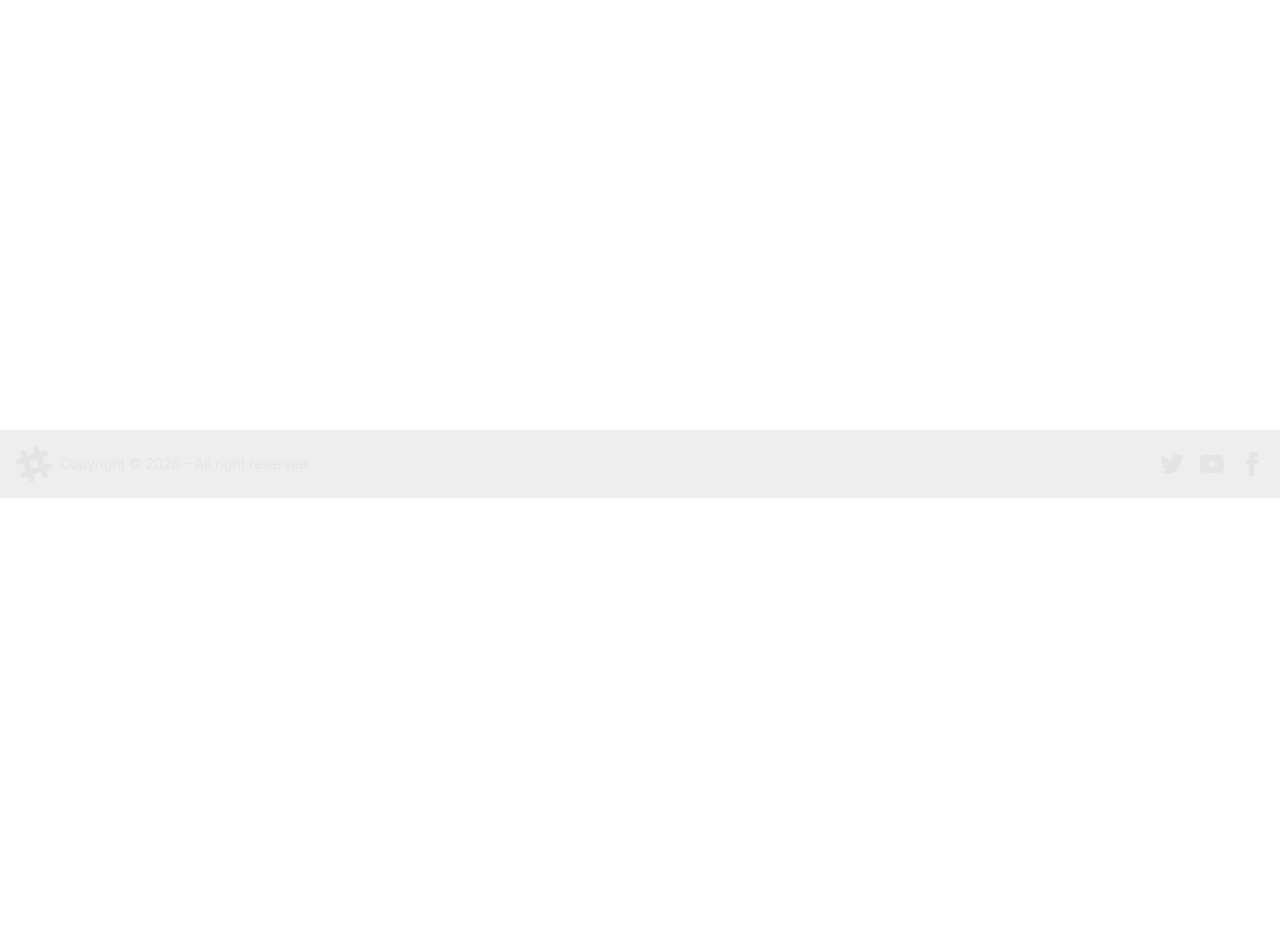
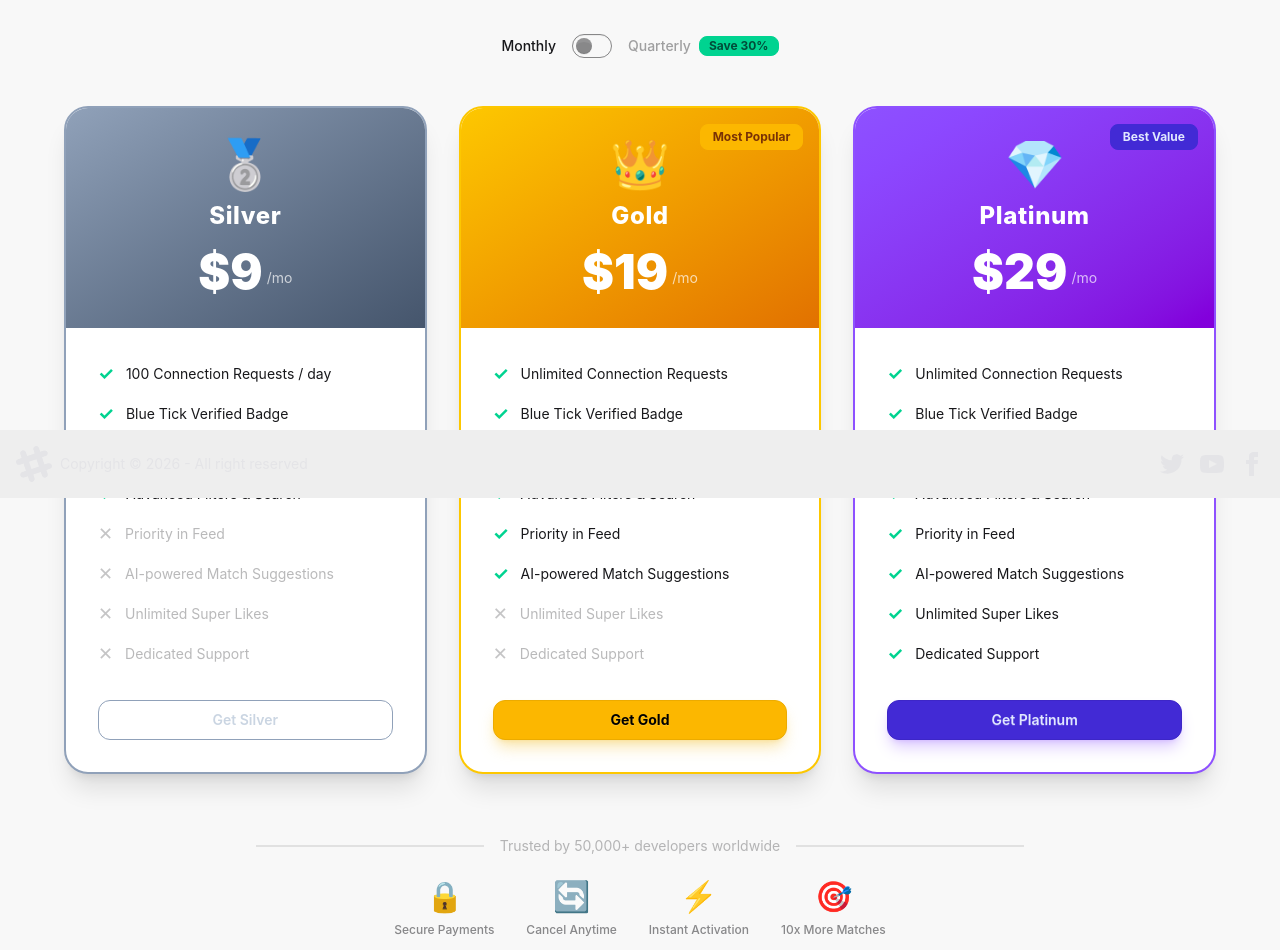
Before and after one commit to Uday1772002/devTinder, a React (Vite) app in the folder client/: page /premium in a window 1280 px wide. Shown: the part 302-1252 px from the top of the page. Before the commit the page ends 800 px from the top, so only its background shows below. Built offline with nearby package versions, Linux system fonts and the light colour scheme; no server answers.

Commit message:
premium_page_ui

```diff
--- a/client/src/components/NavBar.jsx
+++ b/client/src/components/NavBar.jsx
@@ -63,7 +63,7 @@ const Navbar = () => {
                 <Link to="/requests/sent">Sent Requests</Link>
               </li>
               <li>
-                <a>Settings</a>
+                <Link to="/premium">Premium</Link>
               </li>
               <li>
                 <a onClick={handleLogout}>Logout</a>
--- a/client/src/components/Premium.jsx
+++ b/client/src/components/Premium.jsx
@@ -1,7 +1,215 @@
-import React from "react";
+import React, { useState } from "react";
+
+const plans = [
+  {
+    id: "silver",
+    name: "Silver",
+    badge: null,
+    price: { monthly: 9, quarterly: 24 },
+    color: "from-slate-400 to-slate-600",
+    borderColor: "border-slate-400",
+    btnClass:
+      "btn-outline border-slate-400 text-slate-300 hover:bg-slate-500 hover:border-slate-500",
+    icon: "🥈",
+    features: [
+      { text: "100 Connection Requests / day", included: true },
+      { text: "Blue Tick Verified Badge", included: true },
+      { text: "See who viewed your profile", included: true },
+      { text: "Advanced Filters & Search", included: true },
+      { text: "Priority in Feed", included: false },
+      { text: "AI-powered Match Suggestions", included: false },
+      { text: "Unlimited Super Likes", included: false },
+      { text: "Dedicated Support", included: false },
+    ],
+  },
+  {
+    id: "gold",
+    name: "Gold",
+    badge: "Most Popular",
+    price: { monthly: 19, quarterly: 49 },
+    color: "from-yellow-400 to-amber-600",
+    borderColor: "border-yellow-400",
+    btnClass: "btn-warning text-black font-bold shadow-lg shadow-yellow-500/30",
+    icon: "👑",
+    features: [
+      { text: "Unlimited Connection Requests", included: true },
+      { text: "Blue Tick Verified Badge", included: true },
+      { text: "See who viewed your profile", included: true },
+      { text: "Advanced Filters & Search", included: true },
+      { text: "Priority in Feed", included: true },
+      { text: "AI-powered Match Suggestions", included: true },
+      { text: "Unlimited Super Likes", included: false },
+      { text: "Dedicated Support", included: false },
+    ],
+  },
+  {
+    id: "platinum",
+    name: "Platinum",
+    badge: "Best Value",
+    price: { monthly: 29, quarterly: 69 },
+    color: "from-violet-500 to-purple-700",
+    borderColor: "border-violet-500",
+    btnClass: "btn-primary shadow-lg shadow-violet-500/30",
+    icon: "💎",
+    features: [
+      { text: "Unlimited Connection Requests", included: true },
+      { text: "Blue Tick Verified Badge", included: true },
+      { text: "See who viewed your profile", included: true },
+      { text: "Advanced Filters & Search", included: true },
+      { text: "Priority in Feed", included: true },
+      { text: "AI-powered Match Suggestions", included: true },
+      { text: "Unlimited Super Likes", included: true },
+      { text: "Dedicated Support", included: true },
+    ],
+  },
+];
 
 const Premium = () => {
-  return <div></div>;
+  const [billing, setBilling] = useState("monthly");
+
+  return (
+    <div className="min-h-screen bg-base-200 py-16 px-4">
+      {/* Header */}
+      <div className="text-center mb-12">
+        <div className="badge badge-warning badge-lg mb-4 px-4 py-3 font-semibold tracking-wide uppercase text-xs">
+          ✨ Upgrade Your Experience
+        </div>
+        <h1 className="text-5xl font-extrabold text-base-content mb-4 leading-tight">
+          Find Your Perfect{" "}
+          <span className="bg-gradient-to-r from-yellow-400 to-pink-500 bg-clip-text text-transparent">
+            Match Faster
+          </span>
+        </h1>
+        <p className="text-base-content/60 text-lg max-w-xl mx-auto">
+          Unlock premium features and connect with more developers around the
+          world. Cancel anytime.
+        </p>
+
+        {/* Billing Toggle */}
+        <div className="flex items-center justify-center gap-4 mt-8">
+          <span
+            className={`text-sm font-medium ${billing === "monthly" ? "text-base-content" : "text-base-content/40"}`}
+          >
+            Monthly
+          </span>
+          <input
+            type="checkbox"
+            className="toggle toggle-warning"
+            checked={billing === "quarterly"}
+            onChange={() =>
+              setBilling((b) => (b === "monthly" ? "quarterly" : "monthly"))
+            }
+          />
+          <span
+            className={`text-sm font-medium flex items-center gap-2 ${billing === "quarterly" ? "text-base-content" : "text-base-content/40"}`}
+          >
+            Quarterly
+            <span className="badge badge-success badge-sm font-bold">
+              Save 30%
+            </span>
+          </span>
+        </div>
+      </div>
+
+      {/* Plans Grid */}
+      <div className="grid grid-cols-1 md:grid-cols-3 gap-8 max-w-6xl mx-auto items-stretch">
+        {plans.map((plan) => (
+          <div
+            key={plan.id}
+            className={`relative flex flex-col rounded-3xl border-2 ${plan.borderColor} bg-base-100 shadow-xl transition-transform duration-300 hover:-translate-y-2 hover:shadow-2xl overflow-hidden`}
+          >
+            {/* Popular Badge */}
+            {plan.badge && (
+              <div
+                className={`absolute top-4 right-4 badge ${plan.id === "gold" ? "badge-warning" : "badge-primary"} font-bold text-xs px-3 py-3`}
+              >
+                {plan.badge}
+              </div>
+            )}
+
+            {/* Gradient Header */}
+            <div
+              className={`bg-gradient-to-br ${plan.color} p-8 flex flex-col items-center`}
+            >
+              <span className="text-5xl mb-3">{plan.icon}</span>
+              <h2 className="text-2xl font-extrabold text-white tracking-wide">
+                {plan.name}
+              </h2>
+              <div className="mt-4 flex items-end gap-1">
+                <span className="text-5xl font-black text-white">
+                  ${plan.price[billing]}
+                </span>
+                <span className="text-white/70 mb-2 text-sm">
+                  /{billing === "monthly" ? "mo" : "3 mo"}
+                </span>
+              </div>
+              {billing === "quarterly" && (
+                <p className="text-white/70 text-xs mt-1">
+                  ${(plan.price.quarterly / 3).toFixed(2)}/month billed
+                  quarterly
+                </p>
+              )}
+            </div>
+
+            {/* Features */}
+            <div className="flex flex-col flex-1 p-8">
+              <ul className="space-y-3 flex-1">
+                {plan.features.map((feature, i) => (
+                  <li key={i} className="flex items-center gap-3">
+                    {feature.included ? (
+                      <span className="text-success text-lg font-bold shrink-0">
+                        ✓
+                      </span>
+                    ) : (
+                      <span className="text-base-content/25 text-lg shrink-0">
+                        ✕
+                      </span>
+                    )}
+                    <span
+                      className={`text-sm ${feature.included ? "text-base-content" : "text-base-content/30"}`}
+                    >
+                      {feature.text}
+                    </span>
+                  </li>
+                ))}
+              </ul>
+
+              <button
+                className={`btn w-full mt-8 rounded-xl text-sm ${plan.btnClass}`}
+              >
+                Get {plan.name}
+              </button>
+            </div>
+          </div>
+        ))}
+      </div>
+
+      {/* Trust Bar */}
+      <div className="mt-16 max-w-3xl mx-auto">
+        <div className="divider text-base-content/30 text-sm">
+          Trusted by 50,000+ developers worldwide
+        </div>
+        <div className="flex flex-wrap justify-center gap-8 mt-6">
+          {[
+            { icon: "🔒", label: "Secure Payments" },
+            { icon: "🔄", label: "Cancel Anytime" },
+            { icon: "⚡", label: "Instant Activation" },
+            { icon: "🎯", label: "10x More Matches" },
+          ].map((item) => (
+            <div
+              key={item.label}
+              className="flex flex-col items-center gap-2 text-center"
+            >
+              <span className="text-3xl">{item.icon}</span>
+              <span className="text-xs text-base-content/50 font-medium">
+                {item.label}
+              </span>
+            </div>
+          ))}
+        </div>
+      </div>
+    </div>
+  );
 };
 
 export default Premium;
```
